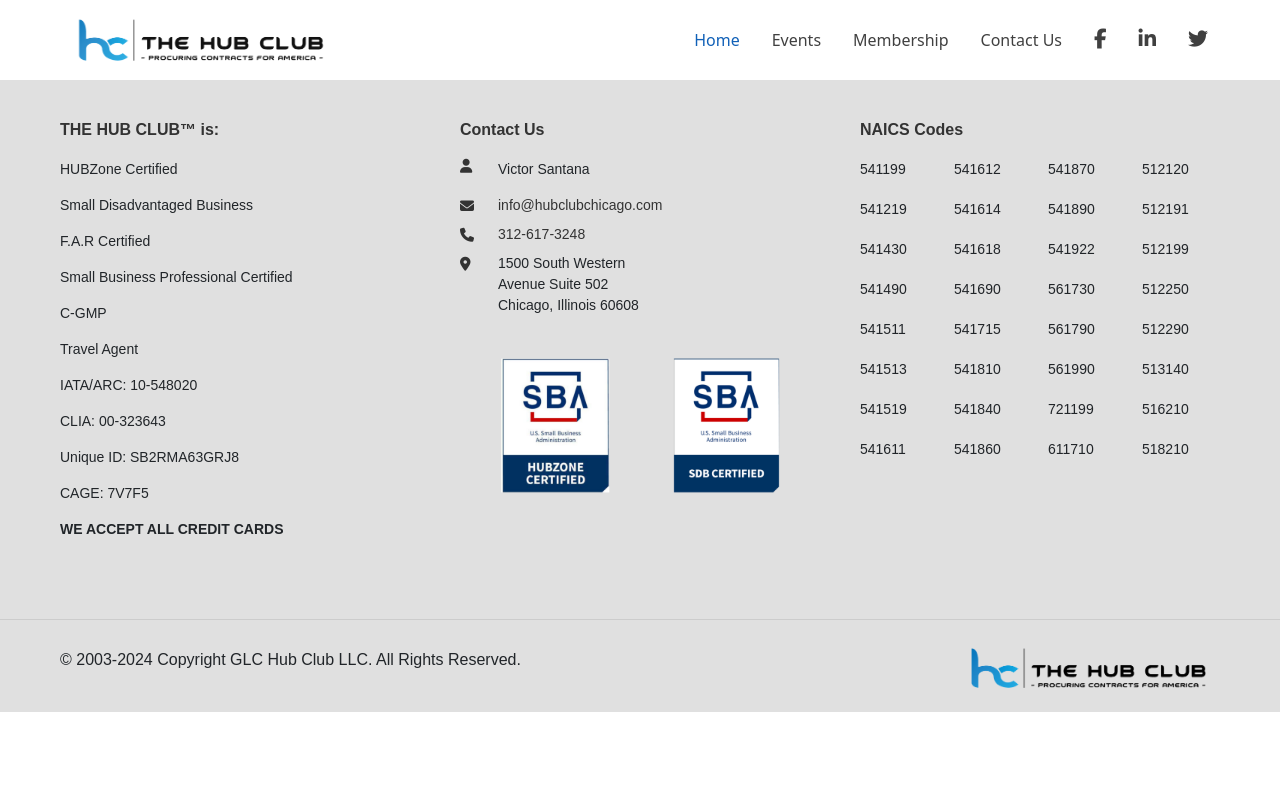
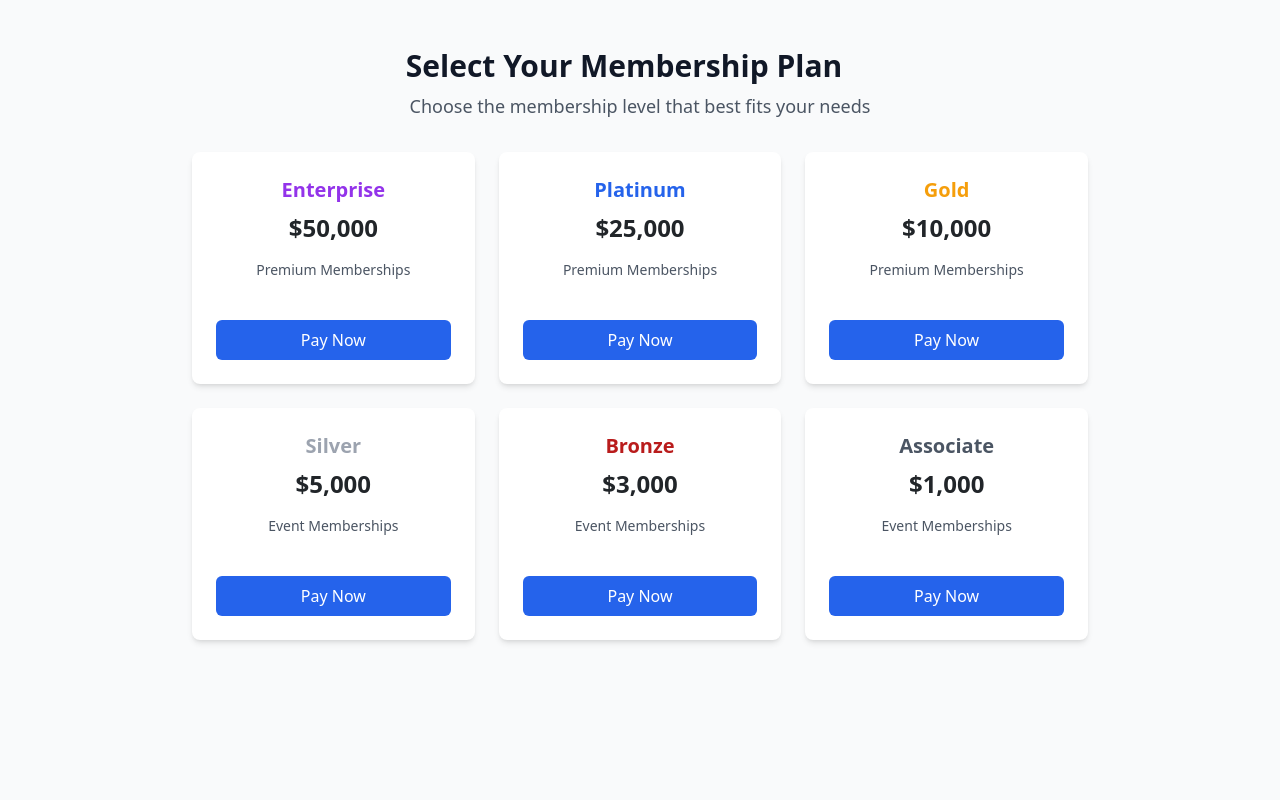
Before and after one commit to rsinno45/HubClubReact, a React (Vite) app: page /payment in a window 1280 px wide. Shown: the top 800 px of the page. Built offline with nearby package versions, Linux system fonts and the light colour scheme.

Commit message:
updated payment system

```diff
--- a/src/App.jsx
+++ b/src/App.jsx
@@ -12,6 +12,8 @@
 import MembershipPage from "./pages/MembershipPage";
 import EventsPage from "./pages/EventsPage";
 import EventDetailPage from "./pages/EventDetailPage";
+import PaymentSelection from "./pages/PaymentSelection";
+import Layout from "./components/Layout";
 
 // Import all event images
 import Huntsville from "./assets/huntsville.jpg";
@@ -102,8 +104,9 @@
   return (
     <Router>
       <div className="app">
-        <Navbar />
         <Routes>
+          {/* Routes with navbar */}
+          <Route element={<Layout />}>
             <Route path="/" element={<HomePage />} />
             <Route path="/contact" element={<ContactPage />} />
             <Route path="/membership" element={<MembershipPage />} />
@@ -115,6 +118,10 @@
                 element={<EventDetailPage eventData={event} />}
               />
             ))}
+          </Route>
+
+          {/* Routes without navbar */}
+          <Route path="/payment" element={<PaymentSelection />} />
         </Routes>
         <Footer />
       </div>
--- /dev/null
+++ b/src/components/Layout.jsx
@@ -0,0 +1,14 @@
+import React from "react";
+import { Outlet } from "react-router-dom";
+import Navbar from "./Navbar";
+
+const Layout = () => {
+  return (
+    <>
+      <Navbar />
+      <Outlet />
+    </>
+  );
+};
+
+export default Layout;
--- /dev/null
+++ b/src/pages/PaymentSelection.jsx
@@ -0,0 +1,92 @@
+import React from "react";
+
+const PaymentSelection = () => {
+  const plans = [
+    {
+      name: "Enterprise",
+      color: "purple-600",
+      price: "50,000",
+      type: "Premium Memberships",
+      link: "https://square.link/u/EksgGU0f",
+    },
+    {
+      name: "Platinum",
+      color: "blue-600",
+      price: "25,000",
+      type: "Premium Memberships",
+      link: "https://square.link/u/K8KJBwQC",
+    },
+    {
+      name: "Gold",
+      color: "amber-500",
+      price: "10,000",
+      type: "Premium Memberships",
+      link: "https://square.link/u/Qp9DsXPh",
+    },
+    {
+      name: "Silver",
+      color: "gray-400",
+      price: "5,000",
+      type: "Event Memberships",
+      link: "https://square.link/u/yLeDhJP1",
+    },
+    {
+      name: "Bronze",
+      color: "red-700",
+      price: "3,000",
+      type: "Event Memberships",
+      link: "https://square.link/u/k3ymjHWV",
+    },
+    {
+      name: "Associate",
+      color: "gray-600",
+      price: "1,000",
+      type: "Event Memberships",
+      link: "https://square.link/u/1EErxdYg",
+    },
+  ];
+
+  return (
+    <div className="min-h-screen bg-gray-50 py-12 px-4 sm:px-6 lg:px-8">
+      <div className="max-w-4xl mx-auto">
+        <div className="text-center mb-8">
+          <h2 className="text-3xl font-bold text-gray-900">
+            Select Your Membership Plan
+          </h2>
+          <p className="mt-2 text-lg text-gray-600">
+            Choose the membership level that best fits your needs
+          </p>
+        </div>
+
+        <div className="grid grid-cols-1 md:grid-cols-2 lg:grid-cols-3 gap-6">
+          {plans.map((plan) => (
+            <div
+              key={plan.name}
+              className="bg-white rounded-lg shadow-md overflow-hidden hover:shadow-lg transition-shadow duration-300"
+            >
+              <div className="p-6 text-center">
+                <h3 className={`text-xl font-bold text-${plan.color}`}>
+                  {plan.name}
+                </h3>
+                <p className="text-2xl font-bold mt-2">${plan.price}</p>
+                <p className="text-sm mt-1 text-gray-600">{plan.type}</p>
+              </div>
+              <div className="px-6 pb-6">
+                <a
+                  href={plan.link}
+                  target="_blank"
+                  rel="noopener noreferrer"
+                  className="block w-full text-center bg-blue-600 text-white py-2 px-4 rounded hover:bg-blue-700 transition-colors duration-200 no-underline"
+                >
+                  Pay Now
+                </a>
+              </div>
+            </div>
+          ))}
+        </div>
+      </div>
+    </div>
+  );
+};
+
+export default PaymentSelection;
```
Lines whose indentation alone changed are shown as unchanged.
